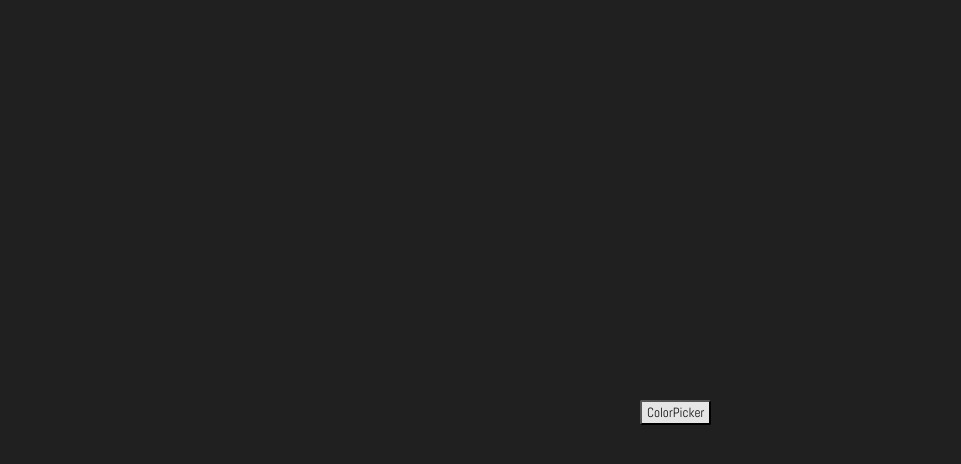
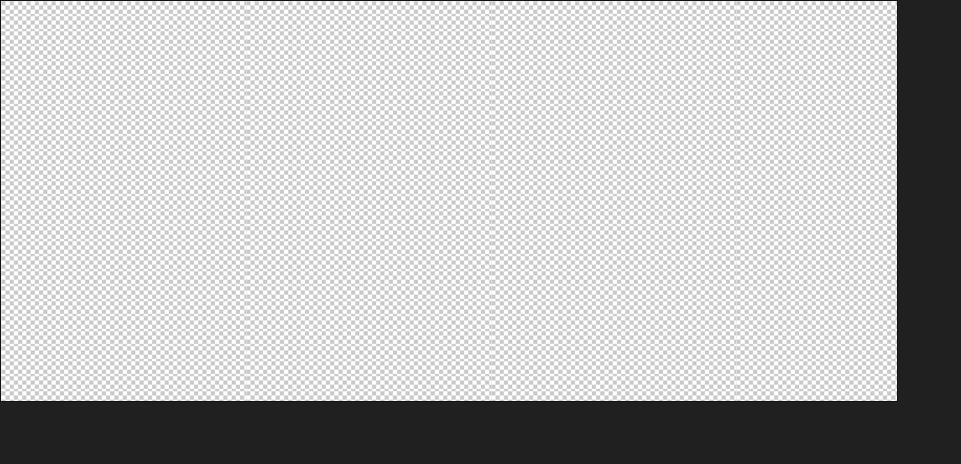
Before and after one commit to tschiboka/colorpicker, a React (Create React App) app: page / in a window 1280 px wide. Shown: the top 464 px of the page, without its empty margins (0-961 px from the left). Built offline with nearby package versions, Linux system fonts and the light colour scheme.

Commit message:
add ResultDisplay component

```diff
--- a/src/App.js
+++ b/src/App.js
@@ -1,6 +1,7 @@
 import React, { Component } from 'react';
 import "./App.scss";
 import ColorPicker from "./Components/ColorPicker/ColorPicker";
+import ResultDisplay from "./Components/ResultDisplay/ResultDisplay";
 
 
 
@@ -10,7 +11,6 @@ export default class App extends Component {
 
     this.state = {
       colorPicker1IsVisible: false,
-      history: ["#34e2a1", "red", "rgb(33, 88, 77)"]
     };
   }
 
@@ -21,6 +21,8 @@ export default class App extends Component {
       <div
         className="App"
       >
+        <ResultDisplay />
+
         <ColorPicker
           id="color1" /* ID is important if we want to store prev states of comp */
           visible={this.state.colorPicker1IsVisible}
@@ -29,7 +31,7 @@ export default class App extends Component {
           close={() => this.setState({ ...this.state, colorPicker1IsVisible: false })}
         />
 
-        <button onClick={() => this.setState({ ...this.state, colorPicker1IsVisible: true })}>ColorPicker</button>
+        {/*<button onClick={() => this.setState({ ...this.state, colorPicker1IsVisible: true })}>ColorPicker</button>*/}
       </div>
     );
   }
--- /dev/null
+++ b/src/Components/ResultDisplay/ResultDisplay.js
@@ -0,0 +1,19 @@
+import React, { Component } from 'react';
+import checkeredRect from "../ColorPicker/images/transparent_checkered_bg.png";
+import "./ResultDisplay.scss";
+
+
+
+export default class ResultDisplay extends Component {
+    render() {
+        return (
+            <div className="ResultDisplay">
+                <div className="ResultDisplay__checkered-bg" style={{ backgroundImage: `url(${checkeredRect})` }}>
+                    <div className="ResultDisplay__color-bg" title="Result Gradient">
+
+                    </div>
+                </div>
+            </div>
+        );
+    }
+}
--- /dev/null
+++ b/src/Components/ResultDisplay/ResultDisplay.scss
@@ -0,0 +1,14 @@
+$primaryBg: #181719;
+$primarytColor: #c2c2c2;
+$borderColor: #111;
+$border: 1px solid $borderColor;
+
+.ResultDisplay {
+    width: 70%;
+    height: 50%;
+    border: $border;
+    .ResultDisplay__checkered-bg, .ResultDisplay__color-bg {
+        width: 100%;
+        height: 100%;
+    }
+}
```
